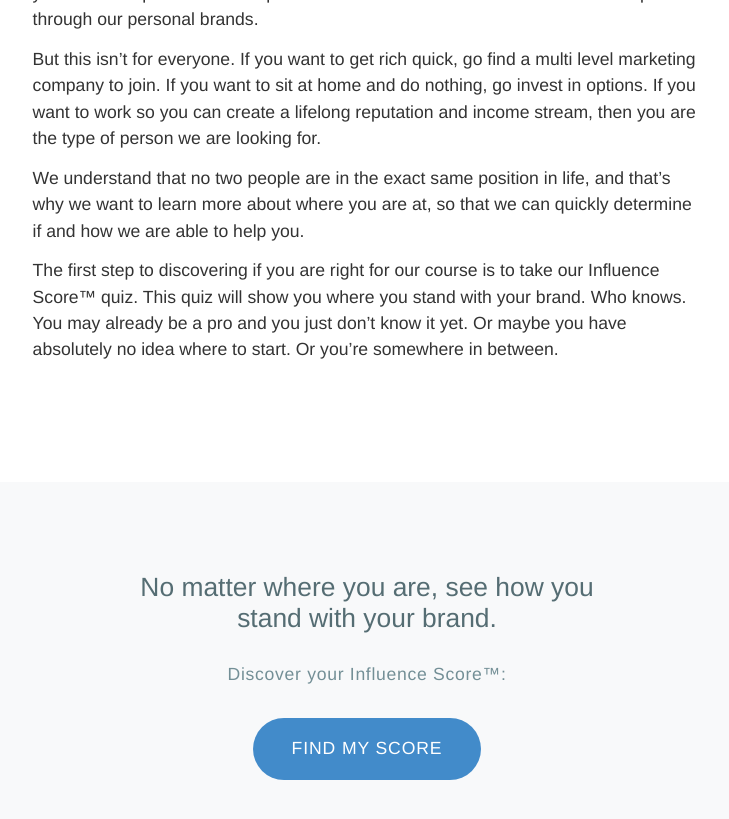
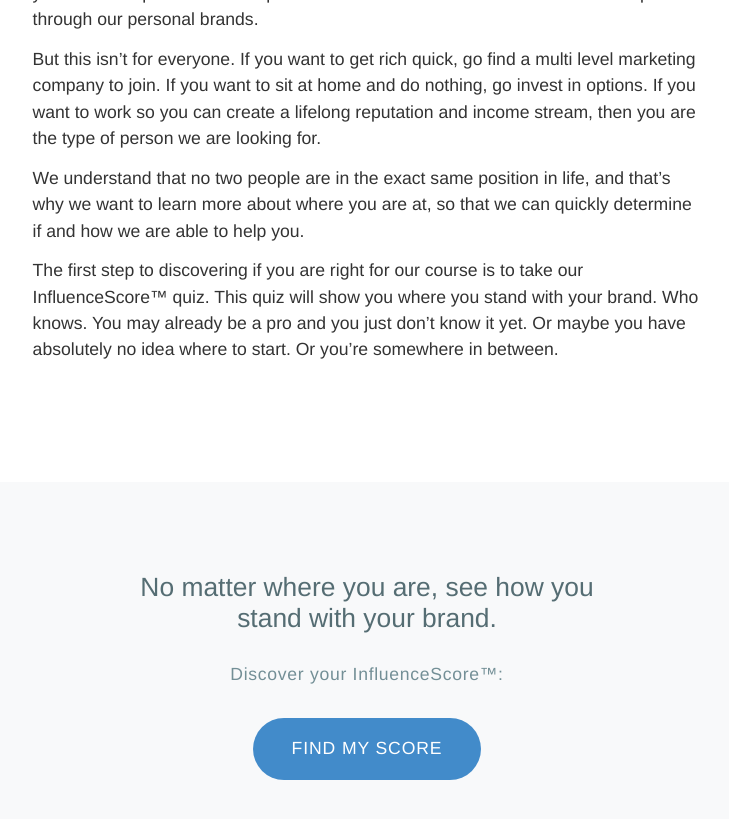
Before and after one commit to fairheadcreative/influencetree, a Jekyll site: the page built from about.html, in a window 1280 px wide and 900 px high, scrolled down 1858 px. Shown: the top 819 px of the window, without its empty margins (273-1002 px from the left). Built offline with Jekyll 4.4.1, drawn with Linux system fonts in a browser that asks for light colours; Markdown is read by kramdown in place of the engine named in the settings; a script that is not in the unit is left out; some of the changed text lies outside the part shown.

Commit message:
Text updates

```diff
--- a/about.html
+++ b/about.html
@@ -42,14 +42,14 @@ exit: video-313
     <p>Now here’s the thing. We practice what we preach. And we are ready to share with you the exact process and steps we have taken ourselves to showcase our expertise through our personal brands.</p>
     <p>But this isn’t for everyone. If you want to get rich quick, go find a multi level marketing company to join. If you want to sit at home and do nothing, go invest in options. If you want to work so you can create a lifelong reputation and income stream, then you are the type of person we are looking for.</p>
     <p>We understand that no two people are in the exact same position in life, and that’s why we want to learn more about where you are at, so that we can quickly determine if and how we are able to help you. </p>
-    <p>The first step to discovering if you are right for our course is to take our Influence Score™ quiz. This quiz will show you where you stand with your brand. Who knows. You may already be a pro and you just don’t know it yet. Or maybe you have absolutely no idea where to start. Or you’re somewhere in between. </p>
+    <p>The first step to discovering if you are right for our course is to take our InfluenceScore™ quiz. This quiz will show you where you stand with your brand. Who knows. You may already be a pro and you just don’t know it yet. Or maybe you have absolutely no idea where to start. Or you’re somewhere in between. </p>
   </div>
 </section>
 
 <section class="closing group tight single">
   <div class="container">
     <h2 class="closing__title">No matter where you are, see how you <span>stand with your brand.</span></h2>
-    <p class="closing__lead">Discover your Influence Score™:</p>
+    <p class="closing__lead">Discover your InfluenceScore™:</p>
     <a class="closing__cta button" href="you.html">Find my score</a>
   </div>
 </section>
@@ -74,7 +74,7 @@ exit: video-313
 <section class="closing group">
   <div class="container">
     <h2 class="closing__title">Where do you stand with your brand?</h2>
-    <p class="closing__lead">Ready to discover your Influence Score™? Take the quiz to see how you stand with your brand:</p>
+    <p class="closing__lead">Ready to discover your InfluenceScore™? Take the quiz to see how you stand with your brand:</p>
     <a class="closing__cta button" href="you.html">Find my score</a>
   </div>
 </section>
```
